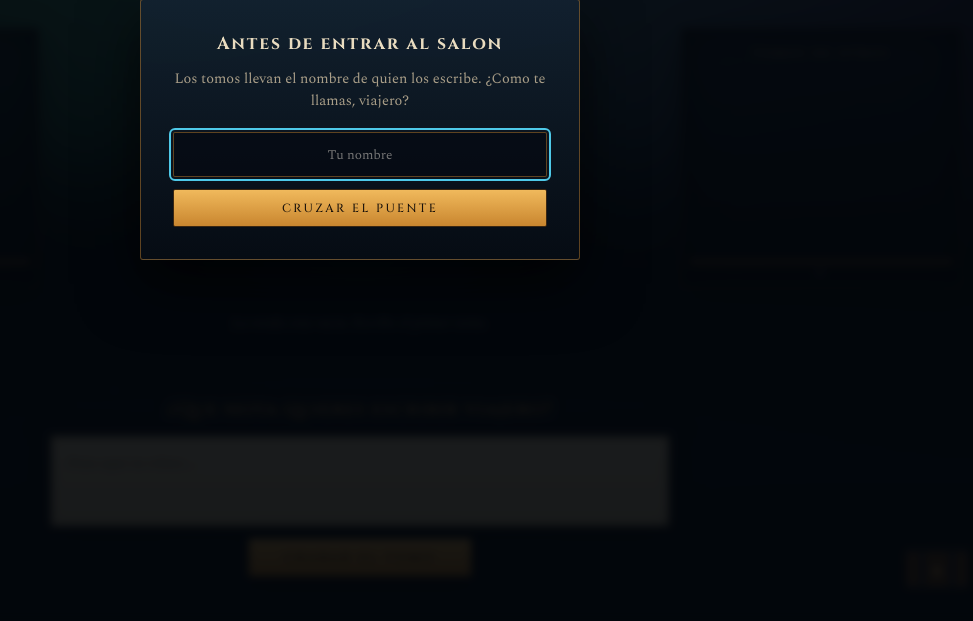
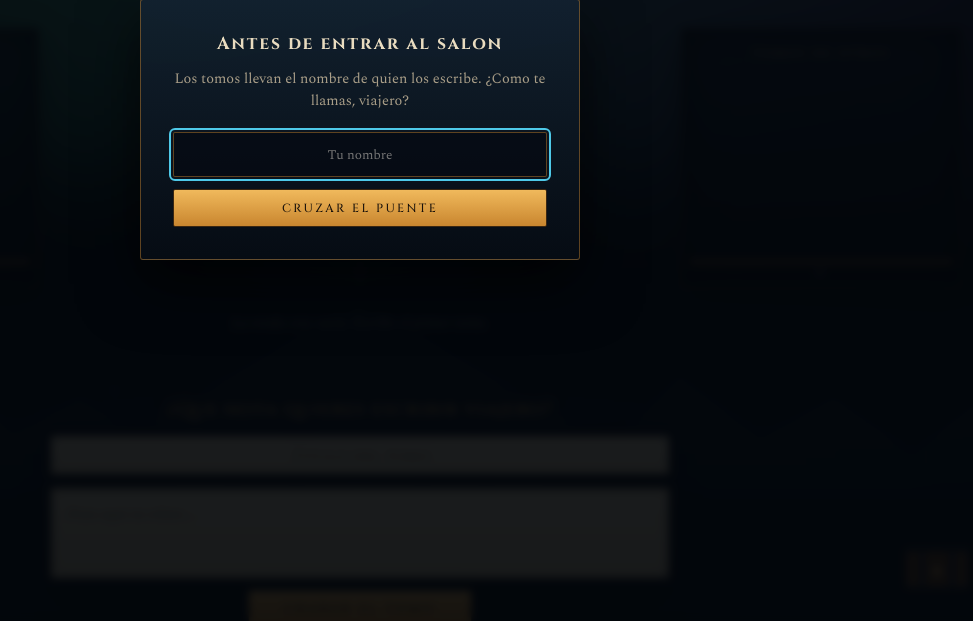
Before and after one commit to maximocarbonetti/Teracloud-Lab3-Nico-Maxi, a PHP site: page / in a window 1280 px wide. Shown: the part 362-983 px from the top of the page, without its empty margins (280-1253 px from the left). Run offline with PHP 8.4, Linux system fonts and the light colour scheme.

Commit message:
feat: titulos, paisaje de fondo y zoom del anillo

```diff
--- a/lab3-app/public/app.js
+++ b/lab3-app/public/app.js
@@ -6,6 +6,7 @@ const $ = (sel) => document.querySelector(sel);
 
 const els = {
   ring:        $('#ring'),
+  ringZoom:    $('#ring-zoom'),
   stageEmpty:  $('#stage-empty'),
   shelfMine:   $('#shelf-mine'),
   shelfOthers: $('#shelf-others'),
@@ -14,6 +15,7 @@ const els = {
   search:      $('#search'),
   searchHint:  $('#search-hint'),
   form:        $('#nota-form'),
+  titulo:      $('#titulo'),
   texto:       $('#texto'),
   status:      $('#status-msg'),
   reader:      $('#reader'),
@@ -99,9 +101,15 @@ function esMia(nota) {
          nota.autor.trim().toLowerCase() === viajero.trim().toLowerCase();
 }
 
-function titulo(nota) {
-  const limpio = (nota.texto || '').trim().replace(/\s+/g, ' ');
-  return limpio.length > 26 ? limpio.slice(0, 26) + '...' : limpio;
+// Titulo a mostrar. Las notas viejas (anteriores a la columna "titulo")
+// caen al primer fragmento del texto, para que nunca quede un lomo en blanco.
+function tituloDe(nota, max = 30) {
+  let t = (nota.titulo || '').trim();
+  if (!t || t === 'Tomo sin titulo') {
+    t = (nota.texto || '').trim().replace(/\s+/g, ' ');
+  }
+  t = t.replace(/\s+/g, ' ');
+  return t.length > max ? t.slice(0, max) + '...' : t;
 }
 
 /* ---------- Ronda de libros -------------------------------------------- */
@@ -114,9 +122,16 @@ function renderRonda() {
 
   if (!total) return;
 
-  // El radio crece con la cantidad para que los tomos no se solapen
-  const radio = Math.max(150, Math.round((total * 62) / (2 * Math.PI)));
+  // El radio crece con la cantidad para que los tomos no se solapen.
+  // 96px = ancho del lomo (84) + aire entre tomos.
+  const radio = Math.max(170, Math.round((total * 96) / (2 * Math.PI)));
   const paso = 360 / total;
+
+  // ...y la camara se aleja en la misma medida, para que la ronda entera
+  // siga entrando en pantalla en vez de comerse las estanterias.
+  const anchoDisponible = Math.min(els.ring.parentElement.parentElement.clientWidth || 560, 620);
+  const zoom = Math.min(1, Math.max(0.16, anchoDisponible / (radio * 2.25)));
+  els.ringZoom.style.setProperty('--ring-zoom', zoom.toFixed(3));
 
   notas.forEach((nota, i) => {
     const btn = document.createElement('button');
@@ -124,12 +139,15 @@ function renderRonda() {
     btn.className = 'rune-book' + (esMia(nota) ? ' is-mine' : '');
     btn.dataset.id = String(nota.id);
     btn.style.transform = `rotateY(${i * paso}deg) translateZ(${radio}px)`;
-    btn.setAttribute('aria-label', `Abrir el tomo de ${nota.autor}: ${titulo(nota)}`);
+    btn.setAttribute('aria-label', `Abrir el tomo "${tituloDe(nota)}" de ${nota.autor}`);
 
     btn.innerHTML = `
       <span class="cover">
         <span class="sigil"></span>
-        <span class="plate">${escapar(nota.autor)}</span>
+        <span class="plate">
+          <span class="plate-title">${escapar(tituloDe(nota, 34))}</span>
+          <span class="plate-author">${escapar(nota.autor)}</span>
+        </span>
       </span>`;
 
     btn.addEventListener('click', () => abrirTomo(nota));
@@ -168,8 +186,8 @@ function pintarEstante(contenedor, lista) {
     btn.type = 'button';
     btn.className = 'tome';
     btn.dataset.id = String(nota.id);
-    btn.textContent = titulo(nota);
-    btn.title = `${nota.autor} — ${formatFecha(nota.fecha_creacion)}`;
+    btn.textContent = tituloDe(nota, 32);
+    btn.title = `${tituloDe(nota, 80)} — ${nota.autor} — ${formatFecha(nota.fecha_creacion)}`;
     btn.addEventListener('click', () => abrirTomo(nota));
     contenedor.appendChild(btn);
   });
@@ -199,8 +217,9 @@ function aplicarBusqueda() {
   const idsCoinciden = new Set(
     notas
       .filter((n) =>
-        (n.texto || '').toLowerCase().includes(q) ||
-        (n.autor || '').toLowerCase().includes(q))
+        (n.titulo || '').toLowerCase().includes(q) ||
+        (n.texto  || '').toLowerCase().includes(q) ||
+        (n.autor  || '').toLowerCase().includes(q))
       .map((n) => String(n.id))
   );
 
@@ -228,6 +247,7 @@ function aplicarBusqueda() {
 /* ---------- Lector ------------------------------------------------------ */
 
 function abrirTomo(nota) {
+  els.reader.querySelector('.reader-tome-title').textContent = tituloDe(nota, 120);
   els.reader.querySelector('.reader-author').textContent = nota.autor || 'Viajero anonimo';
   els.reader.querySelector('.reader-date').textContent   = formatFecha(nota.fecha_creacion);
   els.reader.querySelector('.reader-id').textContent     = `Tomo n.º ${nota.id}`;
@@ -279,14 +299,15 @@ async function cargarNotas() {
 els.form.addEventListener('submit', async (e) => {
   e.preventDefault();
 
-  const texto = els.texto.value.trim();
-  if (!texto) return;
+  const texto  = els.texto.value.trim();
+  const titulo = els.titulo.value.trim();
+  if (!texto || !titulo) return;
 
   try {
     const res = await fetch('/api/notas', {
       method: 'POST',
       headers: { 'Content-Type': 'application/json' },
-      body: JSON.stringify({ texto, autor: viajero }),
+      body: JSON.stringify({ titulo, texto, autor: viajero }),
     });
 
     if (!res.ok) {
@@ -295,6 +316,7 @@ els.form.addEventListener('submit', async (e) => {
     }
 
     els.texto.value = '';
+    els.titulo.value = '';
     els.status.textContent = 'El tomo ya descansa en la biblioteca.';
     els.status.classList.add('is-good');
     els.status.classList.remove('is-error');
@@ -309,6 +331,13 @@ els.form.addEventListener('submit', async (e) => {
 });
 
 els.search.addEventListener('input', aplicarBusqueda);
+
+// El zoom depende del ancho disponible, asi que se recalcula al redimensionar
+let resizeTimer;
+window.addEventListener('resize', () => {
+  clearTimeout(resizeTimer);
+  resizeTimer = setTimeout(renderRonda, 180);
+});
 
 /* ---------- Arranque ---------------------------------------------------- */
 
--- a/lab3-app/public/index.html
+++ b/lab3-app/public/index.html
@@ -17,6 +17,37 @@
     <div class="aurora aurora-1"></div>
     <div class="aurora aurora-2"></div>
     <div class="aurora aurora-3"></div>
+    <!-- Paisaje: montañas lejanas y el gran salon al fondo -->
+    <svg class="landscape" viewBox="0 0 1600 520" preserveAspectRatio="xMidYMax slice" aria-hidden="true">
+
+      <!-- Cordillera lejana -->
+      <path class="range range-far" d="M0,430 L90,318 L150,362 L232,268 L300,340 L372,244 L452,336 L520,300
+        L596,352 L668,286 L742,348 L820,262 L900,344 L972,302 L1048,356 L1120,276 L1200,340
+        L1274,296 L1352,354 L1428,290 L1510,346 L1600,300 L1600,520 L0,520 Z" />
+
+      <!-- Cordillera cercana -->
+      <path class="range range-near" d="M0,470 L120,392 L210,438 L310,360 L410,432 L500,398 L600,452
+        L700,384 L800,440 L900,396 L1010,450 L1110,388 L1220,442 L1320,400 L1430,448 L1540,404
+        L1600,436 L1600,520 L0,520 Z" />
+
+      <!-- Gran salon: escalinata, columnas, techo a dos aguas -->
+      <g class="hall-ruin">
+        <path class="hall-roof" d="M800,196 L992,318 L608,318 Z" />
+        <rect class="hall-beam" x="596" y="316" width="408" height="14" />
+        <rect class="hall-col" x="628" y="330" width="26" height="128" />
+        <rect class="hall-col" x="692" y="330" width="26" height="128" />
+        <rect class="hall-col" x="756" y="330" width="26" height="128" />
+        <rect class="hall-col" x="818" y="330" width="26" height="128" />
+        <rect class="hall-col" x="882" y="330" width="26" height="128" />
+        <rect class="hall-col" x="946" y="330" width="26" height="128" />
+        <path class="hall-arch" d="M786,458 L786,392 A14,14 0 0 1 814,392 L814,458 Z" />
+        <rect class="hall-step" x="566" y="458" width="468" height="12" />
+        <rect class="hall-step" x="540" y="470" width="520" height="12" />
+        <rect class="hall-step" x="514" y="482" width="572" height="14" />
+        <path class="hall-spire" d="M800,196 L806,168 L800,150 L794,168 Z" />
+      </g>
+    </svg>
+
     <div class="fog"></div>
   </div>
 
@@ -71,7 +102,7 @@
   <div class="search-wrap">
     <label class="search-label" for="search">Busca entre los tomos</label>
     <div class="search-field">
-      <input id="search" type="search" autocomplete="off" placeholder="Un titulo, un nombre, una palabra..." />
+      <input id="search" type="search" autocomplete="off" placeholder="Un titulo, un autor, una palabra..." />
     </div>
     <p class="search-hint" id="search-hint" aria-live="polite"></p>
   </div>
@@ -90,7 +121,9 @@
     <section class="stage" aria-label="Ronda de tomos">
       <div class="ring-floor"></div>
       <div class="ring-scene">
-        <div class="ring" id="ring"></div>
+        <div class="ring-zoom" id="ring-zoom">
+          <div class="ring" id="ring"></div>
+        </div>
       </div>
       <p class="stage-empty" id="stage-empty">La ronda esta vacia. Escribe el primer tomo.</p>
     </section>
@@ -108,6 +141,8 @@
   <section class="compose">
     <p class="compose-prompt">¿Que nota quieres escribir viajero?</p>
     <form id="nota-form" class="compose-form">
+      <input id="titulo" type="text" maxlength="120" required
+             class="compose-title" placeholder="Titulo del tomo" />
       <textarea id="texto" maxlength="1000" required
                 placeholder="Deja aqui tu relato..."></textarea>
       <button type="submit" class="compose-btn">Grabar el tomo</button>
@@ -145,8 +180,9 @@
     <div class="reader-veil" data-close></div>
     <div class="reader-book" role="dialog" aria-modal="true" aria-labelledby="reader-title">
       <div class="reader-page reader-page-left">
+        <h3 class="reader-tome-title" id="reader-title"></h3>
         <p class="reader-eyebrow">Escrito por</p>
-        <h3 class="reader-author" id="reader-title"></h3>
+        <p class="reader-author"></p>
         <p class="reader-date"></p>
         <p class="reader-id"></p>
       </div>
--- a/lab3-app/public/style.css
+++ b/lab3-app/public/style.css
@@ -117,6 +117,36 @@ body {
   to   { transform: translateX(-6%) skewY(-3deg) scaleY(.92); }
 }
 
+.landscape {
+  position: absolute;
+  left: 0;
+  right: 0;
+  bottom: 0;
+  width: 100%;
+  height: min(56vh, 520px);
+  display: block;
+}
+
+.range-far {
+  fill: #10222f;
+  opacity: .5;
+}
+
+.range-near {
+  fill: #0b1824;
+  opacity: .62;
+}
+
+/* El gran salon, apenas insinuado en el horizonte */
+.hall-ruin { opacity: .3; }
+
+.hall-roof  { fill: #16293a; }
+.hall-beam  { fill: #1b3145; }
+.hall-col   { fill: #16293a; }
+.hall-arch  { fill: #4fc9e8; opacity: .32; }
+.hall-step  { fill: #142635; }
+.hall-spire { fill: #1b3145; }
+
 .fog {
   position: absolute;
   inset: auto 0 0 0;
@@ -621,6 +679,23 @@ body {
 }
 
 .compose-form { display: grid; gap: .7rem; }
+
+.compose-title {
+  width: 100%;
+  padding: .6rem 1rem;
+  text-align: center;
+  color: #3a2f1d;
+  font-family: "Cinzel", serif;
+  font-size: .92rem;
+  letter-spacing: .06em;
+  border: 1px solid #2f1e12;
+  border-radius: 2px;
+  background: linear-gradient(180deg, #f2e8cd, #e2d5b5);
+  box-shadow: inset 0 2px 8px rgba(90,70,40,.3), 0 8px 20px rgba(0,0,0,.4);
+}
+
+.compose-title::placeholder { color: #8b7a5c; font-style: italic; letter-spacing: .04em; }
+.compose-title:focus { outline: 2px solid var(--ember-lit); outline-offset: 3px; }
 
 #texto {
   width: 100%;
```
Also changed, not shown: other parts of lab3-app/public/style.css (+49 -8 lines), lab3-app/server.js (+26 -14 lines), lab3-app/README.md.
